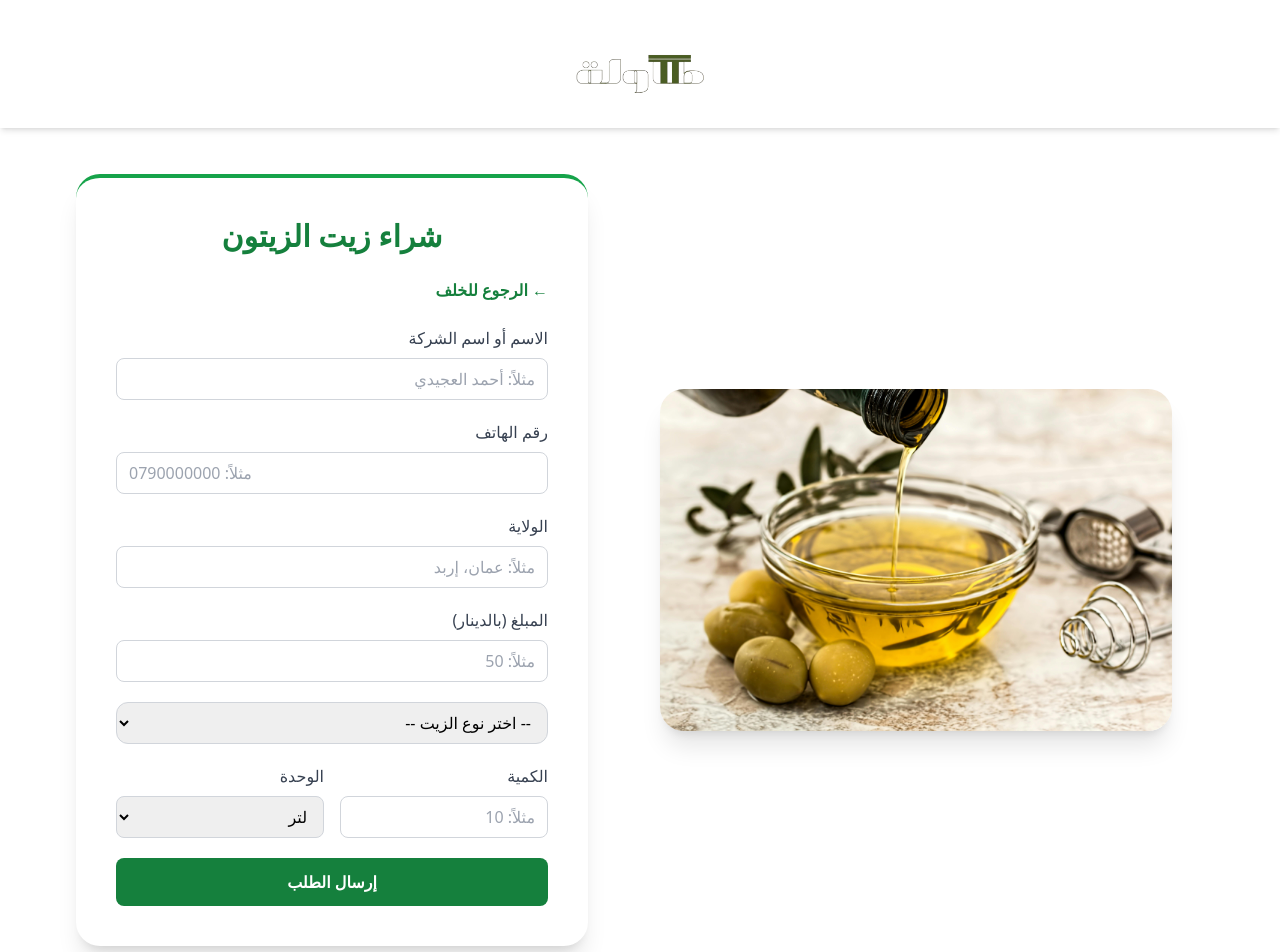
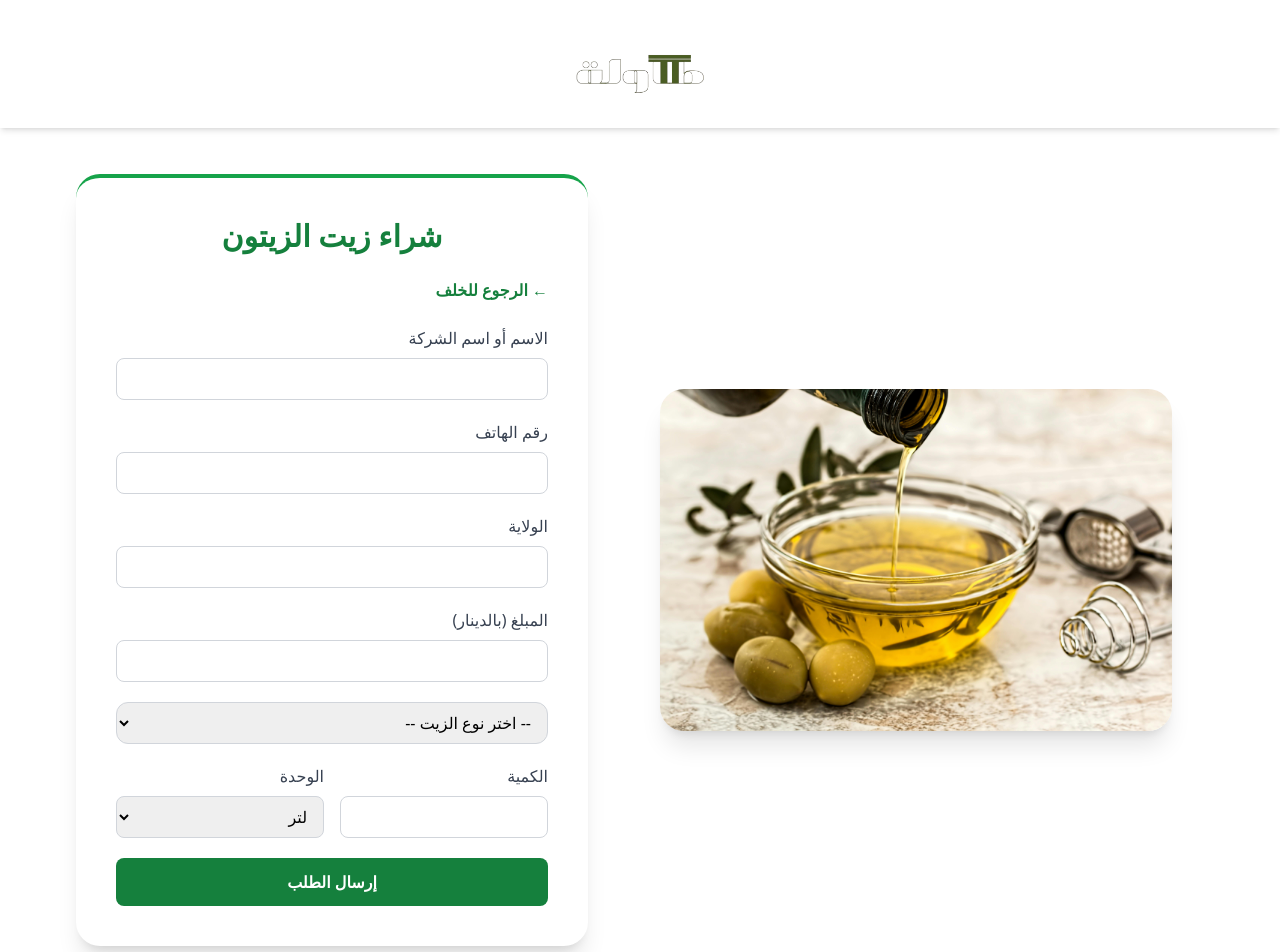
Before and after one commit to Mohamedbenamor627/Olive-Oil-Trade, a React (Vite) app in the folder frontend/: page /Buy in a window 1280 px wide. Shown: the top 952 px of the page. Built offline with nearby package versions, Linux system fonts and the light colour scheme; no server answers.

Commit message:
delete the placeholder

```diff
--- a/frontend/src/components/Buy/Buy.jsx
+++ b/frontend/src/components/Buy/Buy.jsx
@@ -82,7 +82,7 @@ const apiUrl = import.meta.env.VITE_REACT_APP_BACKEND_BASEURL;
                 value={formData.name}
                 onChange={handleChange}
                 className="w-full border border-gray-300 rounded-lg px-3 py-2 focus:ring-2 focus:ring-green-600"
-                placeholder="مثلاً: أحمد العجيدي"
+
                 required
               />
             </div>
@@ -95,7 +95,7 @@ const apiUrl = import.meta.env.VITE_REACT_APP_BACKEND_BASEURL;
                 value={formData.phone}
                 onChange={handleChange}
                 className="w-full border border-gray-300 rounded-lg px-3 py-2 focus:ring-2 focus:ring-green-600"
-                placeholder="مثلاً: 0790000000"
+
                 required
               />
             </div>
@@ -108,7 +108,6 @@ const apiUrl = import.meta.env.VITE_REACT_APP_BACKEND_BASEURL;
                 value={formData.state}
                 onChange={handleChange}
                 className="w-full border border-gray-300 rounded-lg px-3 py-2 focus:ring-2 focus:ring-green-600"
-                placeholder="مثلاً: عمان، إربد"
                 required
               />
             </div>
@@ -121,7 +120,7 @@ const apiUrl = import.meta.env.VITE_REACT_APP_BACKEND_BASEURL;
                 value={formData.amount}
                 onChange={handleChange}
                 className="w-full border border-gray-300 rounded-lg px-3 py-2 focus:ring-2 focus:ring-green-600"
-                placeholder="مثلاً: 50"
+
                 required
               />
             </div>
@@ -150,7 +149,7 @@ const apiUrl = import.meta.env.VITE_REACT_APP_BACKEND_BASEURL;
                   value={formData.quantity}
                   onChange={handleChange}
                   className="w-full border border-gray-300 rounded-lg px-3 py-2 focus:ring-2 focus:ring-green-600"
-                  placeholder="مثلاً: 10"
+
                   required
                 />
               </div>
```
